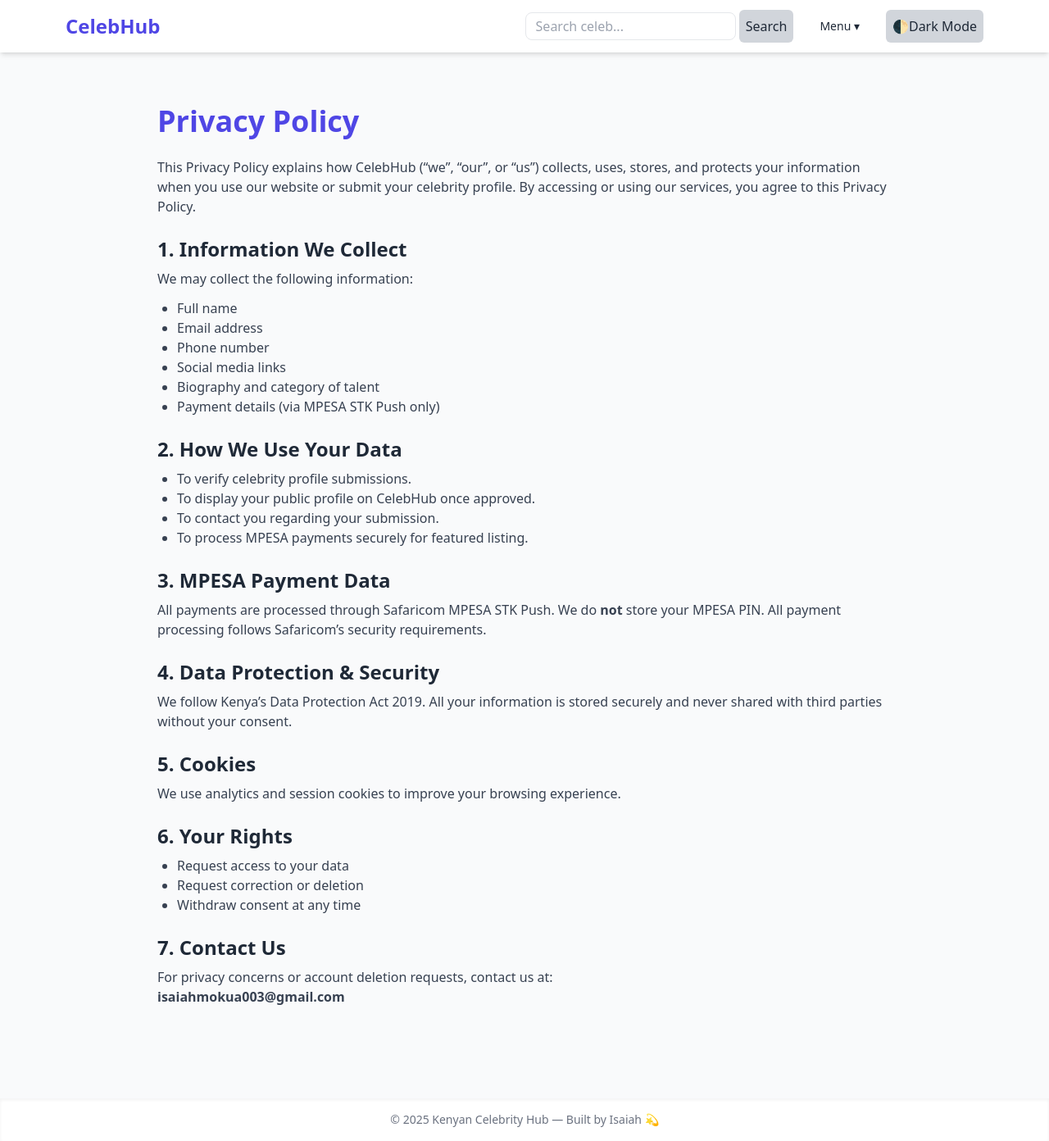
After one commit to isamoma/CelebHub2, a Flask app: page /privacy in a window 1280 px wide. The commit adds this page. Shown: the whole page at 82% size. Run offline with Flask 3, Linux system fonts and the light colour scheme; some libraries are stand-ins or nearby versions.

Commit message:
Added some files

```diff
--- a/app/__init__.py
+++ b/app/__init__.py
@@ -5,6 +5,8 @@ from flask_login import LoginManager
 from flask_wtf import CSRFProtect
 from flask_migrate import Migrate
 from flask_mail import Mail, Message
+from app.mpesa import mpesa_bp
+
 
 from dotenv import load_dotenv
 
@@ -49,6 +51,7 @@ def create_app():
     # Register Blueprints
     from .routes import main_bp, admin_bp
     app.register_blueprint(main_bp)
+    app.register_blueprint(mpesa_bp)
     app.register_blueprint(admin_bp, url_prefix='/admin')
 
     # Ensure upload folder exists
--- a/app/models.py
+++ b/app/models.py
@@ -47,6 +47,7 @@ class CelebritySubmission(DB.Model):
     status = DB.Column(DB.String(20), default="pending")  # pending / approved / rejected
     created_at = DB.Column(DB.DateTime, default=datetime.utcnow)
 
+
 from datetime import datetime
 
 class OnboardingRegistration(DB.Model):
--- a/app/routes.py
+++ b/app/routes.py
@@ -50,6 +50,14 @@ def about():
     return render_template('about.html')
 import requests
 from flask import current_app
+@main_bp.route("/privacy")
+def privacy():
+    return render_template("privacy.html")
+
+@main_bp.route("/terms")
+def terms():
+    return render_template("terms.html")
+
 
 @main_bp.route('/contact', methods=['GET', 'POST'])
 def contact():
@@ -269,10 +277,25 @@ def view_submission(id):
 @login_required
 def approve_submission(id):
     sub = CelebritySubmission.query.get_or_404(id)
+
+    # Create a new Celebrity from submitted data
+    new_celeb = Celebrity(
+        name=sub.name,
+        category=sub.category,
+        phone=sub.phone,
+        bio=sub.bio,
+        image=sub.image
+    )
+
+    DB.session.add(new_celeb)
+
+    # Update submission status
     sub.status = "approved"
     DB.session.commit()
-    flash("Submission approved!", "success")
-    return redirect(url_for('admin/view_submission'))
+
+    flash("Submission approved and added to Celebrities!", "success")
+    return redirect(url_for('admin.submissions'))
+
 
 @admin_bp.route('/submission/<int:id>/reject', methods=['POST'])
 @login_required
--- a/app/templates/base.html
+++ b/app/templates/base.html
@@ -27,6 +27,9 @@
             <a href="{{ url_for('main.faqs') }}" class="block px-4 py-2 hover:text-indigo-500">FAQs</a>
             <a href="{{ url_for('main.onboarding') }}" class=" block px-4 py-2 hover:text-indigo-500">Onboarding</a>
            <a href="{{ url_for('main.submit_celeb') }}" class="block px-4 py-2 hover:text-indigo-500">Submit Profile</a>
+           <li><a href="{{ url_for('main.privacy') }}">Privacy Policy</a></li>
+            <li><a href="{{ url_for('main.terms') }}">Terms & Conditions</a></li>
+
 
 
 
--- /dev/null
+++ b/app/templates/privacy.html
@@ -0,0 +1,69 @@
+{% extends "base.html" %}
+{% block content %}
+
+<div class="max-w-4xl mx-auto py-10">
+
+    <h1 class="text-4xl font-bold text-indigo-600 mb-6">Privacy Policy</h1>
+
+    <p class="text-gray-700 mb-4">
+        This Privacy Policy explains how CelebHub (“we”, “our”, or “us”) collects, uses,
+        stores, and protects your information when you use our website or submit your celebrity profile.
+        By accessing or using our services, you agree to this Privacy Policy.
+    </p>
+
+    <!-- Section -->
+    <h2 class="text-2xl font-semibold mt-6 mb-2">1. Information We Collect</h2>
+    <p class="text-gray-700 mb-3">
+        We may collect the following information:
+    </p>
+    <ul class="list-disc ml-6 text-gray-700 mb-4">
+        <li>Full name</li>
+        <li>Email address</li>
+        <li>Phone number</li>
+        <li>Social media links</li>
+        <li>Biography and category of talent</li>
+        <li>Payment details (via MPESA STK Push only)</li>
+    </ul>
+
+    <h2 class="text-2xl font-semibold mt-6 mb-2">2. How We Use Your Data</h2>
+    <ul class="list-disc ml-6 text-gray-700 mb-4">
+        <li>To verify celebrity profile submissions.</li>
+        <li>To display your public profile on CelebHub once approved.</li>
+        <li>To contact you regarding your submission.</li>
+        <li>To process MPESA payments securely for featured listing.</li>
+    </ul>
+
+    <h2 class="text-2xl font-semibold mt-6 mb-2">3. MPESA Payment Data</h2>
+    <p class="text-gray-700 mb-4">
+        All payments are processed through Safaricom MPESA STK Push.
+        We do <strong>not</strong> store your MPESA PIN.
+        All payment processing follows Safaricom’s security requirements.
+    </p>
+
+    <h2 class="text-2xl font-semibold mt-6 mb-2">4. Data Protection & Security</h2>
+    <p class="text-gray-700 mb-4">
+        We follow Kenya’s Data Protection Act 2019.
+        All your information is stored securely and never shared with third parties without your consent.
+    </p>
+
+    <h2 class="text-2xl font-semibold mt-6 mb-2">5. Cookies</h2>
+    <p class="text-gray-700 mb-4">
+        We use analytics and session cookies to improve your browsing experience.
+    </p>
+
+    <h2 class="text-2xl font-semibold mt-6 mb-2">6. Your Rights</h2>
+    <ul class="list-disc ml-6 text-gray-700 mb-4">
+        <li>Request access to your data</li>
+        <li>Request correction or deletion</li>
+        <li>Withdraw consent at any time</li>
+    </ul>
+
+    <h2 class="text-2xl font-semibold mt-6 mb-2">7. Contact Us</h2>
+    <p class="text-gray-700 mb-4">
+        For privacy concerns or account deletion requests, contact us at:<br>
+        <strong>isaiahmokua003@gmail.com</strong>
+    </p>
+
+</div>
+
+{% endblock %}
```
Also changed, not shown: app/mpesa.py (added, +72 -0 lines), app/templates/admin/view_submission.html (+6 -5 lines), app/templates/featured.html (+22 -0 lines), app/templates/terms.html (added, +58 -0 lines).
